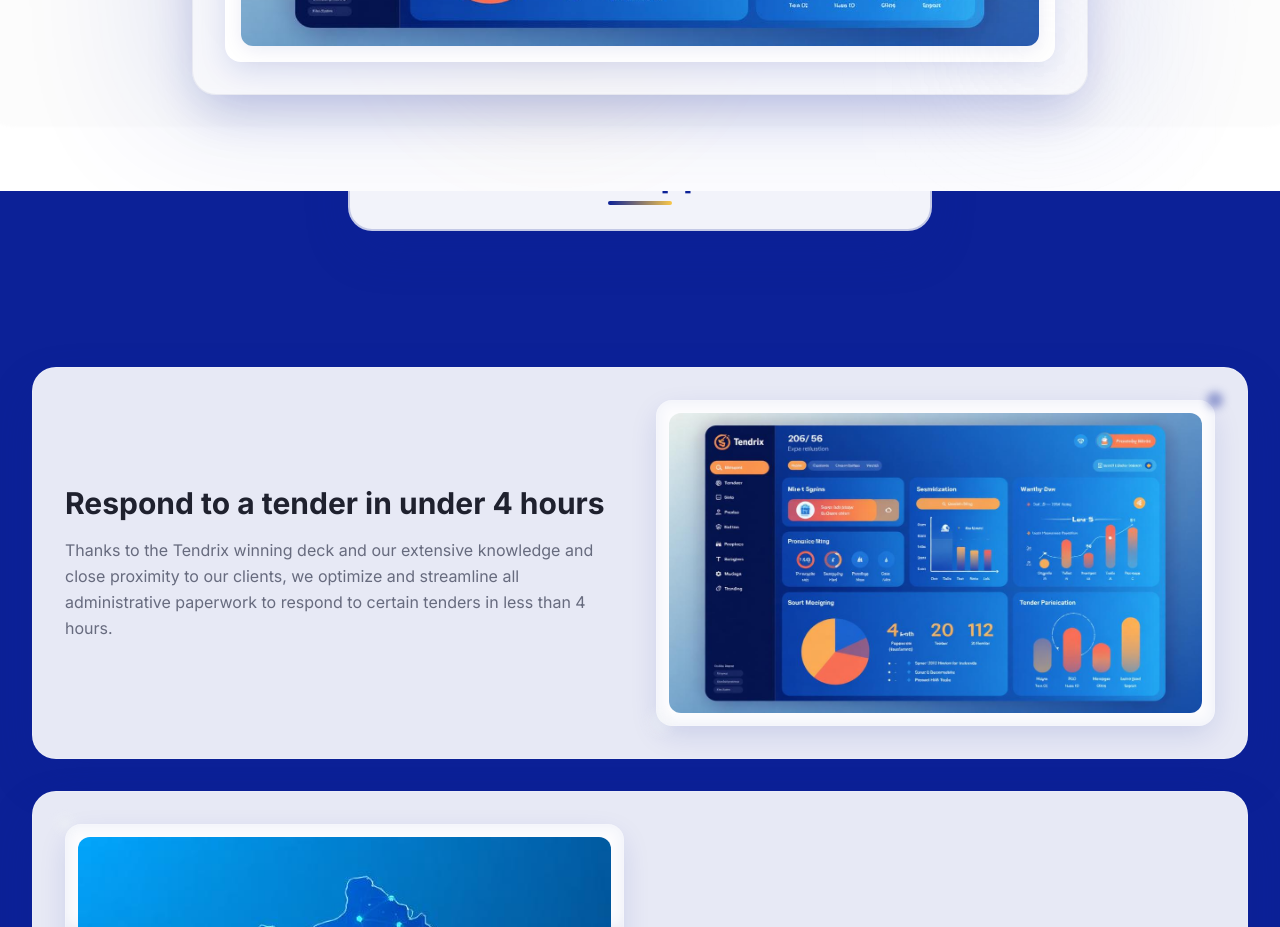
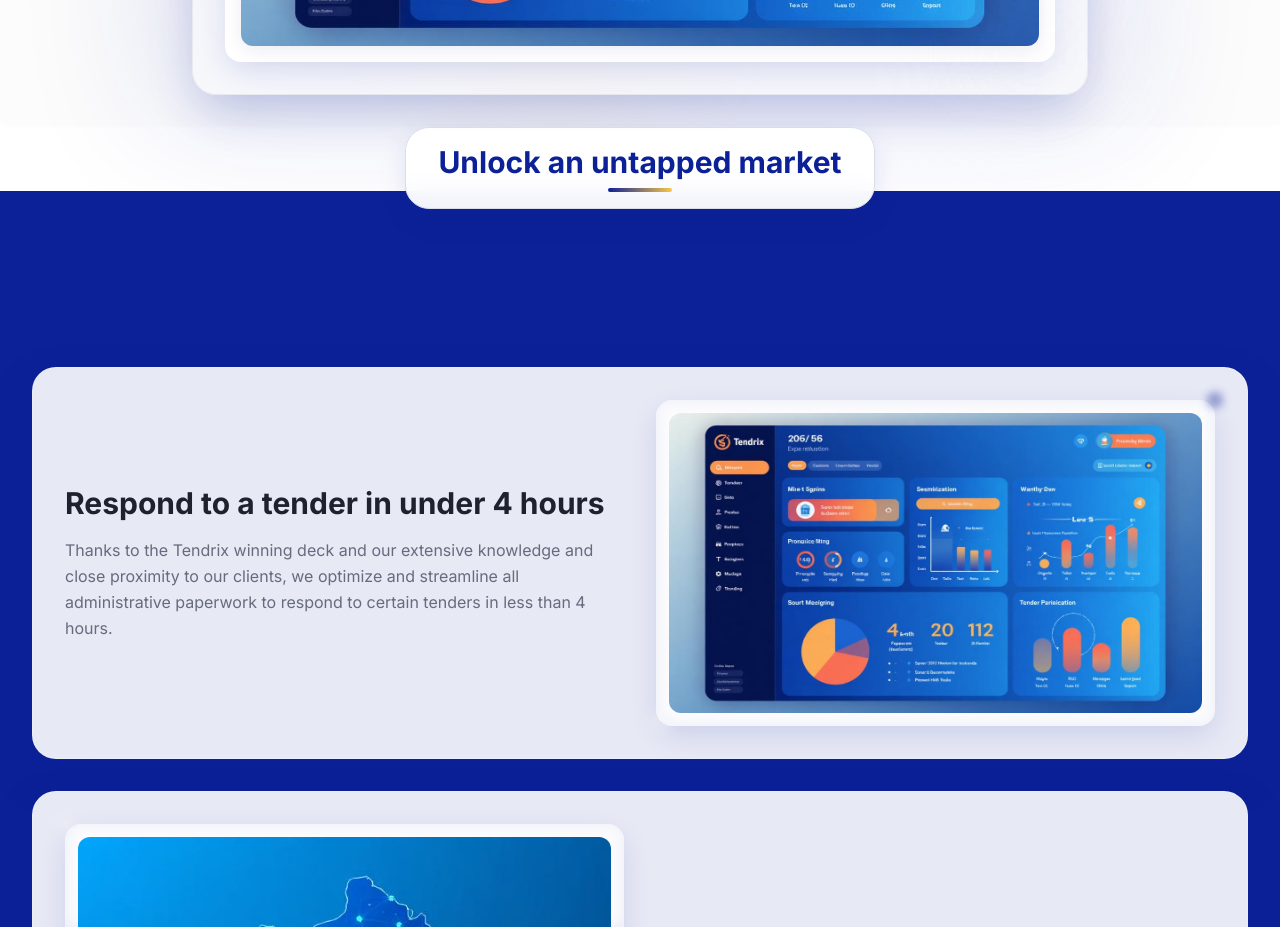
Before and after one commit to juliendetendrix/tendrix-tender-simplify, a React (Vite) app: page / in a window 1280 px wide. Shown: the part 940-1867 px from the top of the page. Built offline with nearby package versions, Linux system fonts and the light colour scheme; the HTML template or start-up script is replaced by a standard one.

Commit message:
Fix title visibility

```diff
--- a/src/components/HowItWorks.tsx
+++ b/src/components/HowItWorks.tsx
@@ -9,11 +9,11 @@ const HowItWorks = () => {
   const { ref: block3Ref, isVisible: v3 } = useScrollAnimation();
   const { ref: ctaRef, isVisible: vCta } = useScrollAnimation();
   return (
-    <section id="how-it-works" className="section-padding bg-primary relative overflow-hidden">
+    <section id="how-it-works" className="section-padding bg-primary relative z-40 overflow-visible">
       {/* Floating Title - positioned to straddle sections */}
       <div className="absolute -top-16 left-0 right-0 z-30 flex justify-center">
-        <div className="bg-white/95 backdrop-blur-md border-2 border-primary/20 rounded-3xl px-12 py-6 shadow-strong mx-4 hover:shadow-xl transition-all duration-300 hover:scale-105 animate-fade-in" style={{animationDelay: '0.5s'}}>
-          <h2 className="text-2xl lg:text-4xl font-bold text-primary text-center whitespace-nowrap">
+        <div className="bg-white/95 backdrop-blur-md border border-border rounded-3xl px-8 py-4 shadow-medium mx-4 animate-fade-in z-50 -top-10">
+          <h2 className="text-xl lg:text-3xl font-bold text-primary text-center">
             Unlock an untapped market
           </h2>
           <div className="w-16 h-1 bg-gradient-to-r from-primary to-secondary rounded-full mx-auto mt-2"></div>
```
